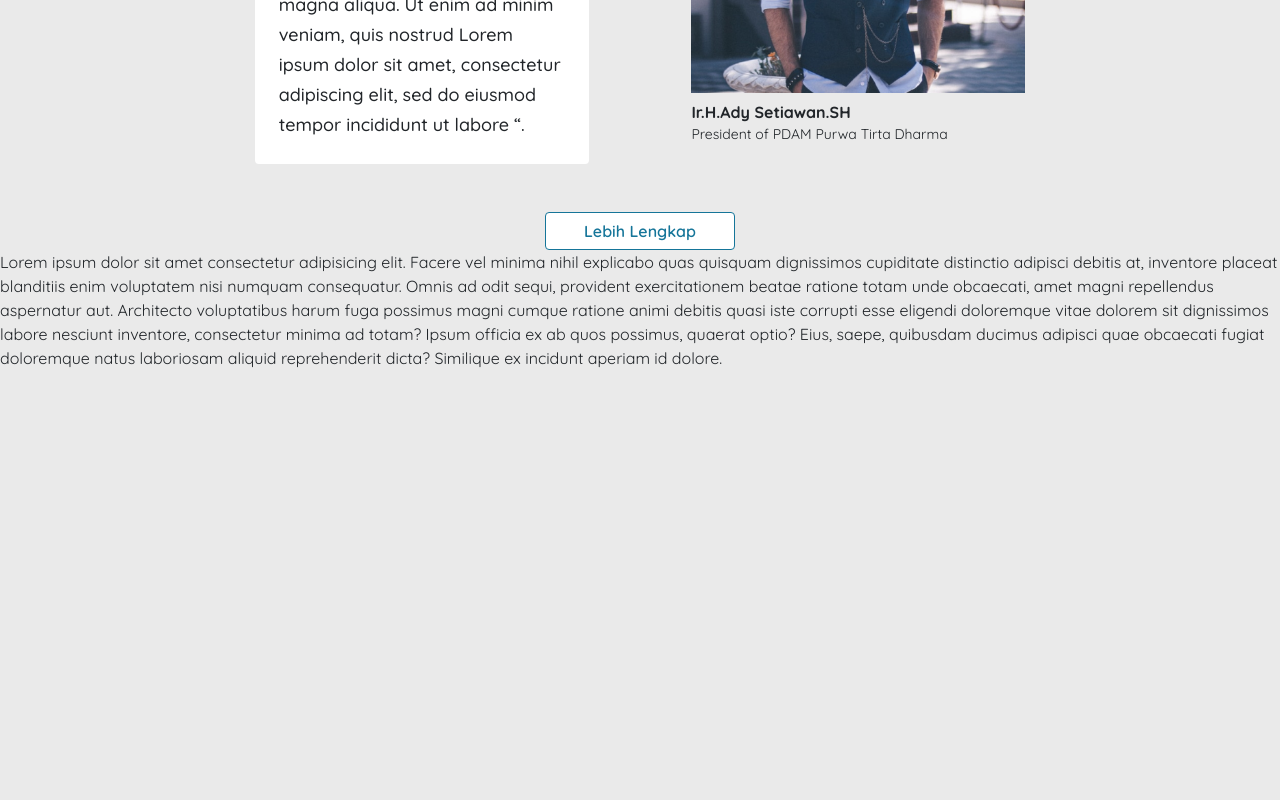
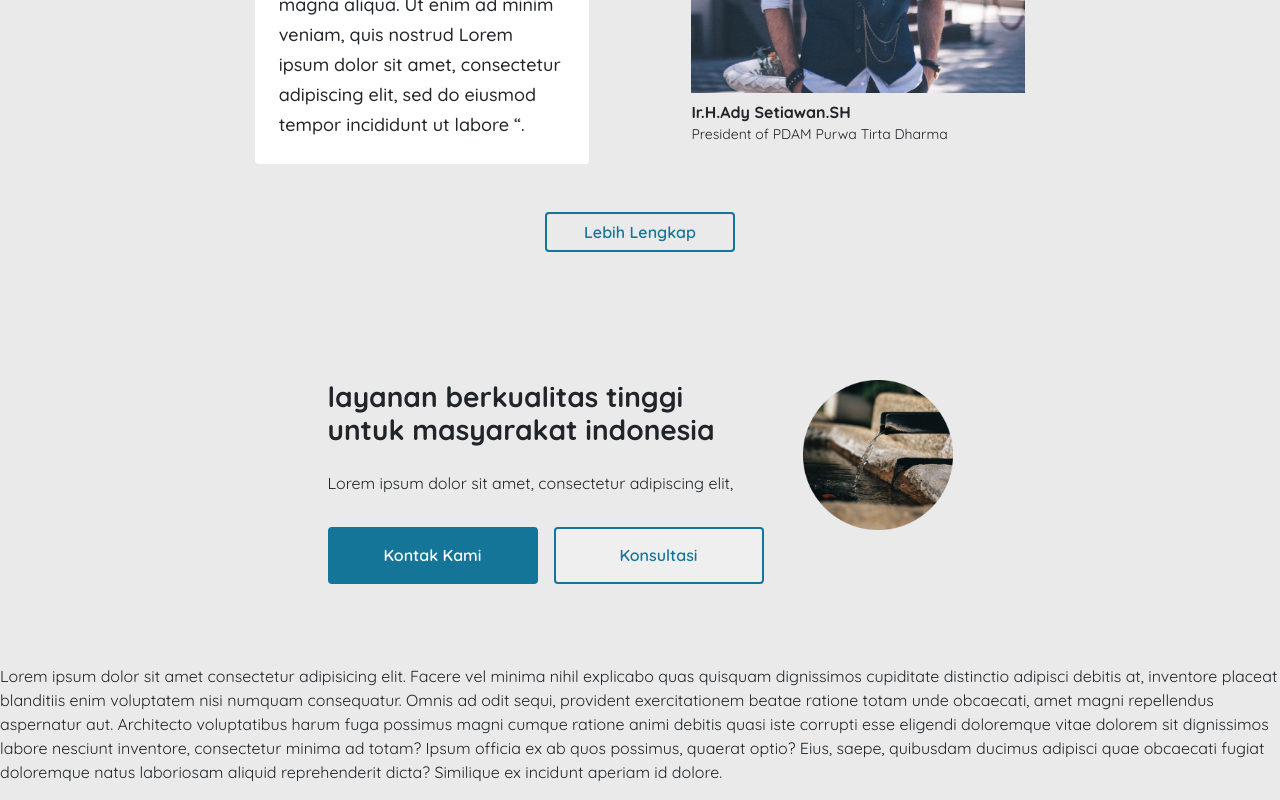
Before and after one commit to ruston-RnY/react-azuralab-test, a React (Create React App) app: page / in a window 1280 px wide. Shown: the part 2621-3421 px from the top of the page. Before the commit the page ends 3007 px from the top, so only its background shows below. Built offline with nearby package versions, Linux system fonts and the light colour scheme.

Commit message:
slicing contact

```diff
--- a/src/elements/button/Button.js
+++ b/src/elements/button/Button.js
@@ -6,7 +6,10 @@ export default function Button(props) {
   const className = ["btn-cs", props.className];
 
   if (props.isLarge) className.push("btn-action-lg");
+  if (props.isLargeNoIcon) className.push("btn-lg-noIcon");
+  if (props.isLargeColored) className.push("btn-lg-colored");
   if (props.isLong) className.push("btn-long");
+  if (props.isBorderedSm) className.push("btn-bordered-sm");
   if (props.isRounded) className.push("rounded-lg");
   if (props.isBordered) className.push("isBordered");
   if (props.isBadge === "Pengumuman") className.push("isBadgeRed");
@@ -24,6 +27,9 @@ Button.propTypes = {
   isBordered: propTypes.bool,
   isRounded: propTypes.bool,
   isLarge: propTypes.bool,
+  isLargeNoIcon: propTypes.bool,
+  isLargeColored: propTypes.bool,
+  isBorderedSm: propTypes.bool,
   isLong: propTypes.bool,
   isBadge: propTypes.string,
 };
--- a/src/elements/button/Button.scss
+++ b/src/elements/button/Button.scss
@@ -22,13 +22,29 @@
   align-items: center;
 }
 
+.btn-lg-noIcon{
+  width: 210px;
+  padding: 0.9rem;
+  border: 2px solid $primary_color;
+}
+
+.btn-lg-colored{
+  width: 210px;
+  padding: 0.9rem;
+  background-color: $primary_color;
+  color: $white;
+  border: 2px solid $primary_color;
+}
+
 .btn-long {
   width: 190px;
+  background-color: transparent;
+  border: 2px solid $primary_color;
 }
 
-.isBordered {
+.btn-bordered-sm{
+  background-color: $white;
   border: 1px solid $primary_color;
-  background-color: $white;
 }
 
 .isBadgeRed {
--- a/src/elements/cards/Cards.js
+++ b/src/elements/cards/Cards.js
@@ -18,7 +18,7 @@ function Cards(props) {
           <img src={props.data.image} className="card-img-top" alt="..." />
           <div className="card-body px-0 pb-0">
             <h5 className="card-title">{props.data.title}</h5>
-            <Button isBordered>Lebih Lanjut</Button>
+            <Button isBorderedSm>Lebih Lanjut</Button>
           </div>
         </div>
       </section>
--- a/src/pages/home/Home.js
+++ b/src/pages/home/Home.js
@@ -10,6 +10,8 @@ import Tick from "../../assets/images/tick.svg";
 import Profile from "../../assets/images/profile.png";
 import Slider from "../../elements/slider/Slider";
 import Button from "../../elements/button/Button";
+import Contact from "../../parts/contact/Contact";
+
 
 export default function Home() {
   const news = [
@@ -111,6 +113,9 @@ export default function Home() {
           </div>
         </div>
       </section>
+
+      <Contact className="pt-5"></Contact>
+
       <p>
         Lorem ipsum dolor sit amet consectetur adipisicing elit. Facere vel
         minima nihil explicabo quas quisquam dignissimos cupiditate distinctio
--- /dev/null
+++ b/src/parts/contact/Contact.js
@@ -0,0 +1,36 @@
+import React from 'react'
+import './Contact.scss'
+import Button from '../../elements/button/Button'
+import ContactImg from '../../assets/images/contact.png';
+import propTypes from "prop-types";
+
+export default function Contact(props) {
+  const className = ["contact",props.className]
+  return (
+    <section className={className.join(" ")}>
+      <div className="row justify-content-center">
+        <div className="col-md-6">
+            <div className="contact-wrap d-flex justify-content-between">
+              <div className="contact-content">
+                <h3>layanan berkualitas tinggi <br /> untuk masyarakat indonesia</h3>
+                <p className='py-3'>Lorem ipsum dolor sit amet, consectetur adipiscing elit,</p>
+                <Button isLargeColored className="mr-3">
+                  Kontak Kami
+                </Button>
+                <Button isLargeNoIcon>
+                  Konsultasi
+                </Button>
+              </div>
+              <div className="contact-img">
+                <img src={ContactImg} alt="da" />
+              </div>
+            </div>
+        </div>
+      </div>
+    </section>
+  )
+}
+
+Contact.propTypes = {
+  className: propTypes.string
+}
--- /dev/null
+++ b/src/parts/contact/Contact.scss
@@ -0,0 +1,9 @@
+.contact{
+  margin: 5rem 0;
+  h3{
+    font-weight: bold;
+  }
+  img{
+    max-width: 150px;
+  }
+}
```
Also changed, not shown: src/assets/images/contact.png (added).
